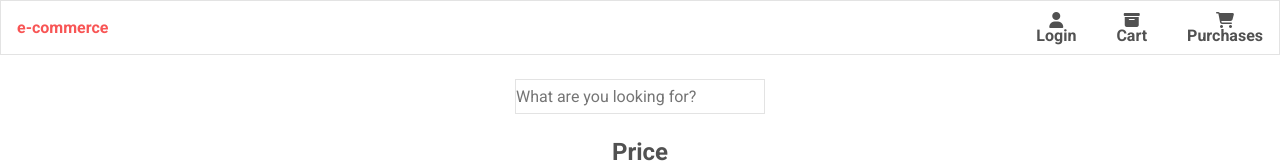
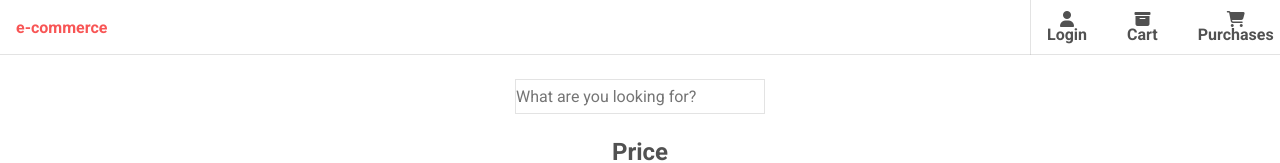
Before and after one commit to leomel266/ecommerce6, a React (Vite) app: page /login in a window 1280 px wide. Shown: the top 163 px of the page. Built offline with nearby package versions, Linux system fonts and the light colour scheme; no server answers.

Commit message:
header css

```diff
--- a/src/components/shared/styles/header.css
+++ b/src/components/shared/styles/header.css
@@ -7,14 +7,18 @@
   display: flex;
   justify-content: space-between;
   align-items: center;
-  border: 1px solid #aaa5;
+  border-bottom: 1px solid #aaa5;
+  width: 100%;
 }
 
 .navbar__list {
   display: flex;
   flex-direction: row;
   gap: 40px;
-  margin: 1em;
+  width: 250px;
+  border-left: 1px solid #aaa5;
+  height: 55px;
+  padding: 1em;
 }
 
 .rasp__menu-item-p {
```
